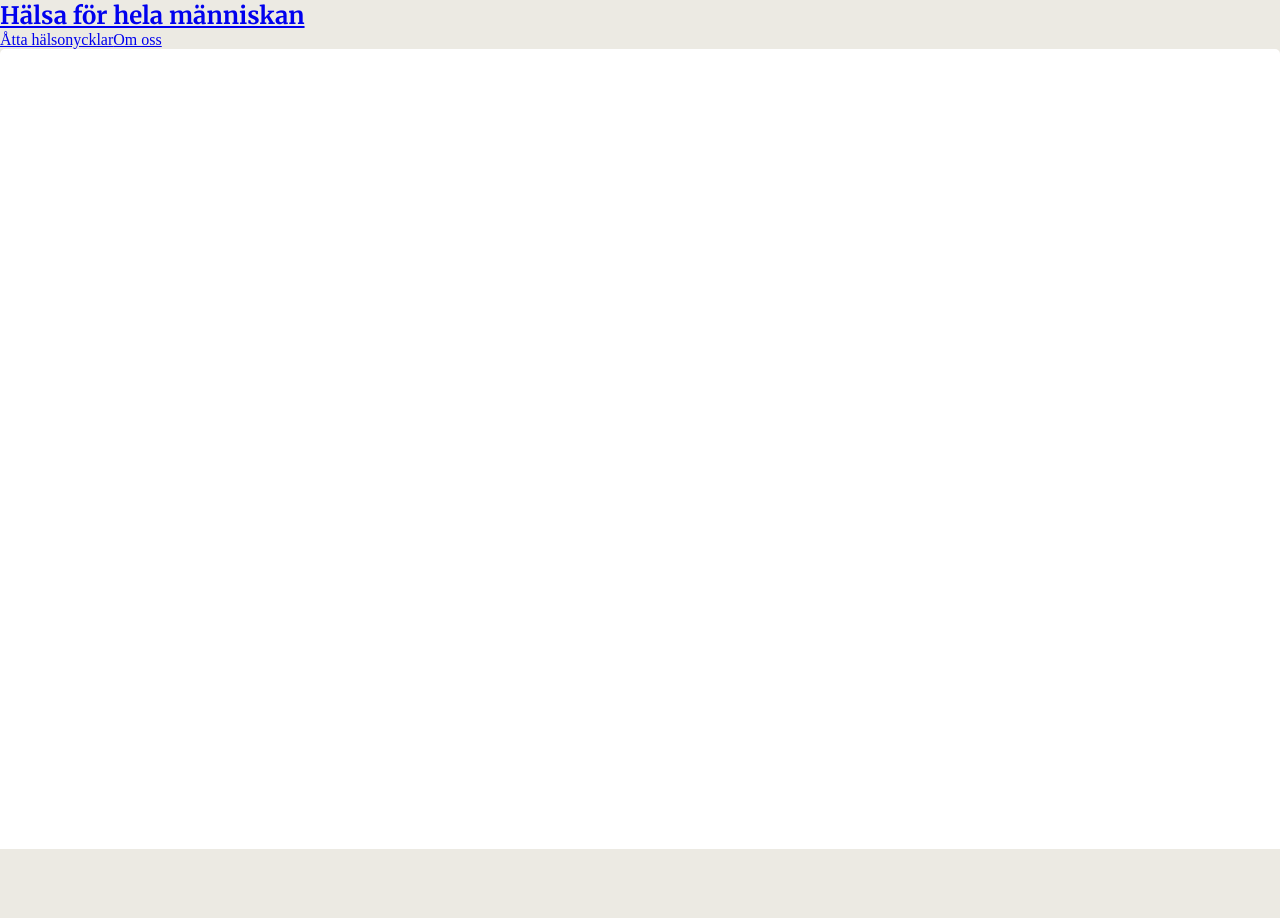
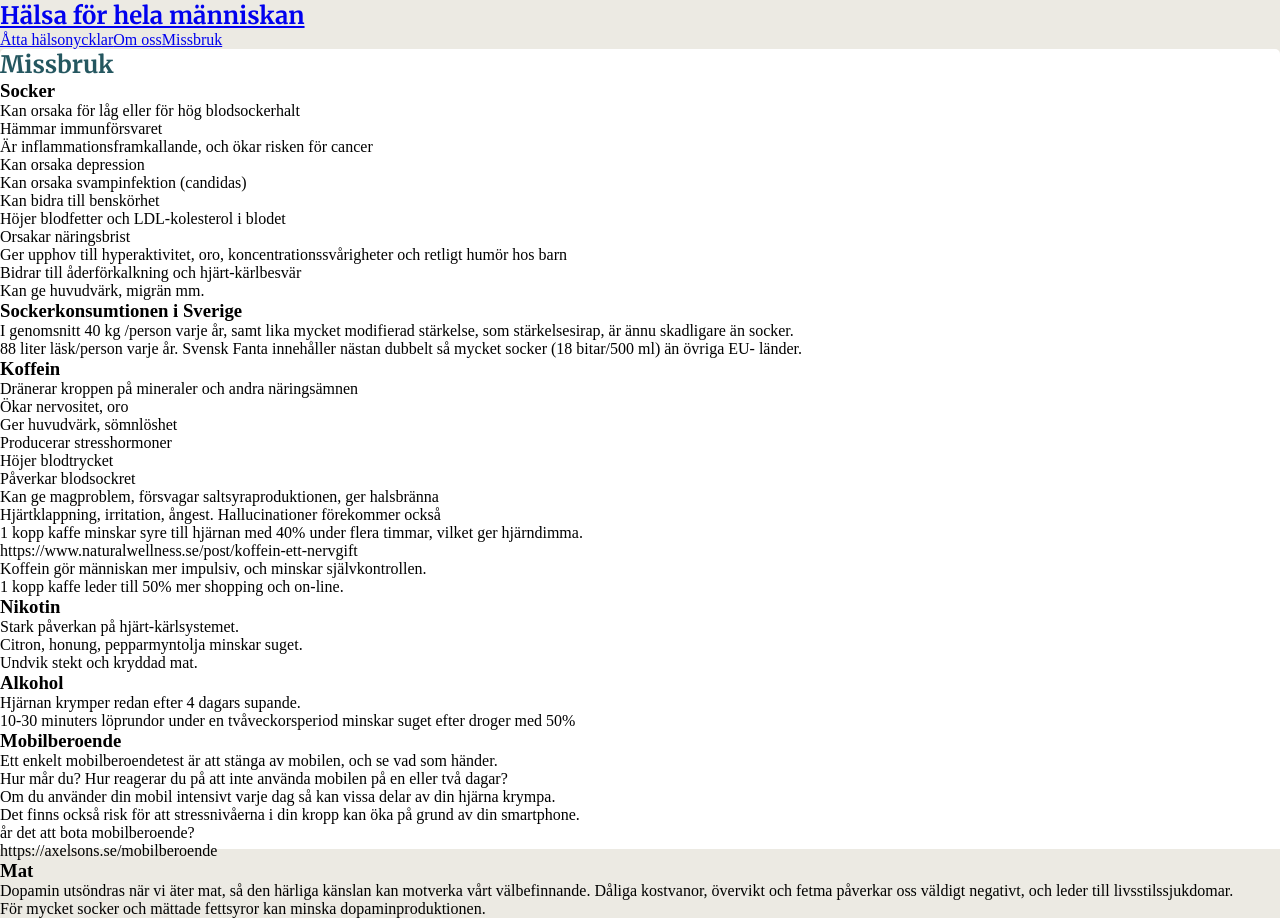
Before and after one commit to MidnattLantern/halsa-forhelamanniskan, a React (Vite) app: page /#/missbruk in a window 1280 px wide. Before the commit the page ends 849 px from the top, so only its background shows below. Built offline with nearby package versions, Linux system fonts and the light colour scheme.

Commit message:
[feature, patch] Patch the interface IAbusePoint and render abuse content to DOM

```diff
--- a/src/App.tsx
+++ b/src/App.tsx
@@ -2,6 +2,7 @@ import { Route, Routes } from "react-router"
 import NavBar from "./components/navBar/NavBar"
 import EightHealthKeys from "./pages/eightHealthKeys/EightHealthKeys"
 import AboutUs from "./pages/aboutUs/AboutUs"
+import Abuse from "./pages/abuse/Abuse"
 
 function DisplayLandingPage() {
 	return (
@@ -23,6 +24,7 @@ function App() {
 					<Route index element={<DisplayLandingPage/>}/>
 					<Route path='/atta-halsonycklar/*' element={<EightHealthKeys/>}/>
 					<Route path='/om-oss/*' element={<AboutUs/>}/>
+					<Route path='/missbruk/*' element={<Abuse/>}/>
 				</Routes>
 			</main>
 			<footer>
--- a/src/components/navBar/NavBar.tsx
+++ b/src/components/navBar/NavBar.tsx
@@ -7,6 +7,7 @@ function NavBar() {
             <h1><NavLink to="/">Hälsa för hela människan</NavLink></h1>
             <NavLink to="atta-halsonycklar">Åtta hälsonycklar</NavLink>
             <NavLink to="om-oss">Om oss</NavLink>
+            <NavLink to="missbruk">Missbruk</NavLink>
         </nav>
     )
 }
--- a/src/models.ts
+++ b/src/models.ts
@@ -23,11 +23,11 @@ export type IAboutUsPoint = IFlexibleContentItem
 type IContentSection = {
     heading?: string,
     bulletPoints?: boolean,
-    contentList: IFlexibleContentItem
+    contentList: IFlexibleContentItem[]
 }
 
 export type IAbusePoint = {
     title: string,
-    contentSections: IContentSection,
+    contentSections: IContentSection[],
     photoCredit: IPhotoCredit
 }
--- /dev/null
+++ b/src/pages/abuse/Abuse.tsx
@@ -0,0 +1,39 @@
+import { Route, Routes } from "react-router"
+import abuseDataRaw from "@/content/abuse-data.json"
+import type { IAbusePoint } from "@/models"
+
+function DisplayPage() {
+    const abuseData = abuseDataRaw as IAbusePoint[]
+
+    return (
+        <>
+            <h2>Missbruk</h2>
+            <ul>
+                {abuseData.map((abusePoint, index) => (
+                    <li key={index}>
+                        <h3>{abusePoint.title}</h3>
+                        {abusePoint.contentSections.map((contentSection, index) => (
+                            <div key={index}>
+                                {contentSection.heading ? <h3>{contentSection.heading}</h3> : undefined}
+                                {contentSection.contentList.map((content, index ) => (
+                                    <p key={index}>{content.content}</p>
+                                ))}
+                            </div>
+                        ))}
+                    </li>
+                ))}
+            </ul>
+        </>
+    )
+}
+
+function Abuse() {
+
+    return (
+        <Routes>
+            <Route index element={<DisplayPage/>}/>
+        </Routes>
+    )
+}
+
+export default Abuse
```
Also changed, not shown: src/pages/abuse/Abuse.module.scss (added).
